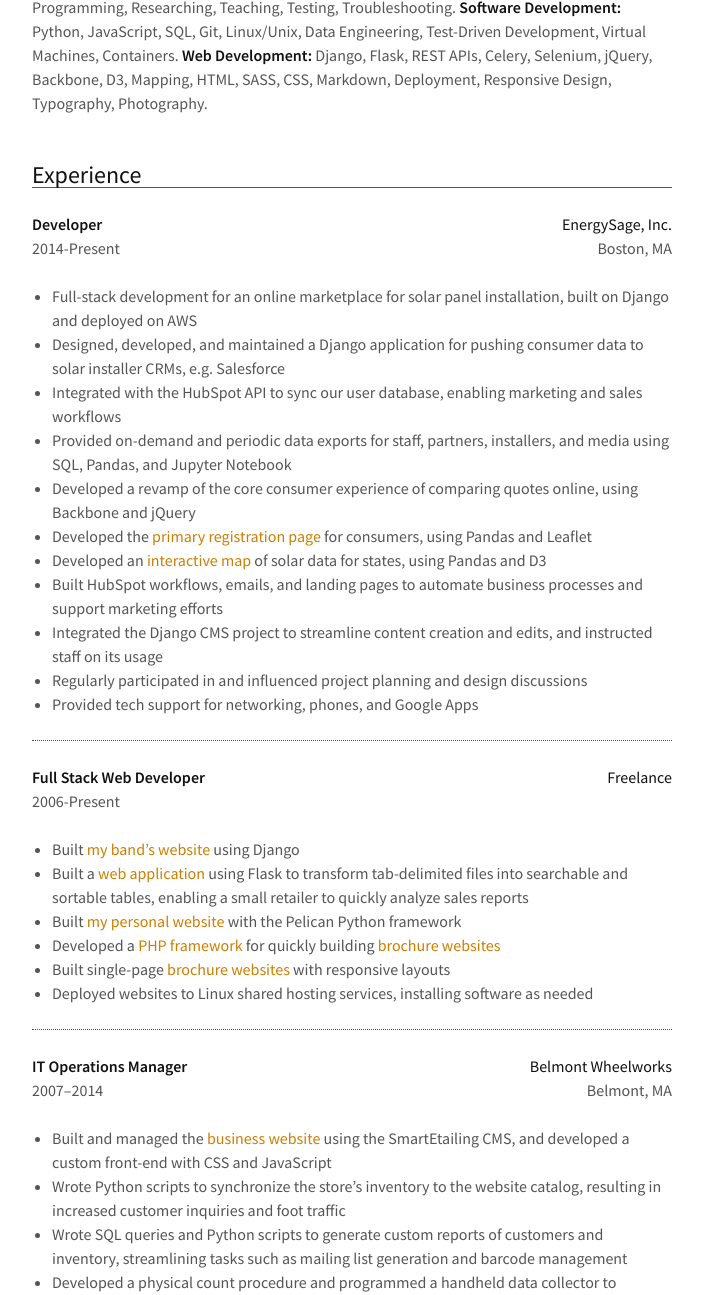
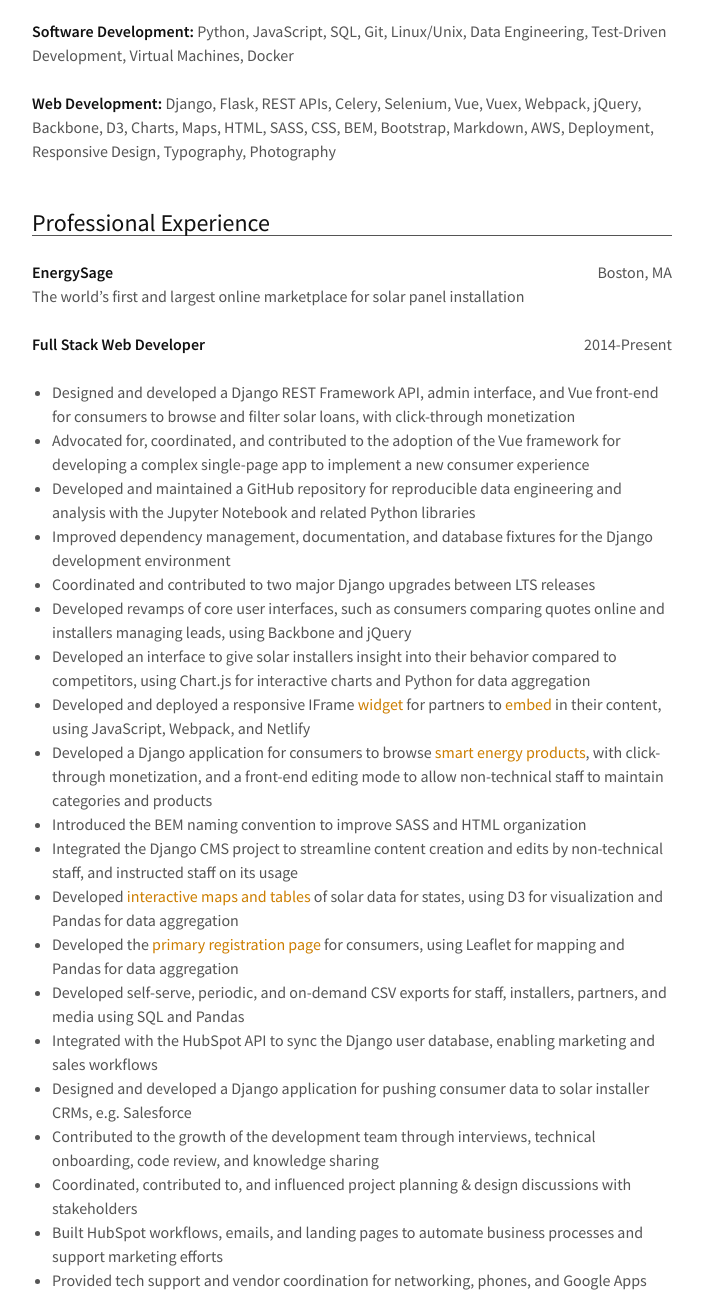
Before and after one commit to bhrutledge/resume, a plain HTML site: page brian-rutledge-resume.html in a window 1280 px wide. Shown: the part 462-1757 px from the top of the page, without its empty margins (288-991 px from the left). Drawn offline with Linux system fonts and the light colour scheme.

Commit message:
Update HTML and PDF output

```diff
--- a/brian-rutledge-resume.html
+++ b/brian-rutledge-resume.html
@@ -1,14 +1,19 @@
 <!DOCTYPE html>
-<html>
+<html xmlns="http://www.w3.org/1999/xhtml" lang="" xml:lang="">
 <head>
-  <meta charset="utf-8">
-  <meta name="generator" content="pandoc">
-  <meta name="viewport" content="width=device-width, initial-scale=1.0, user-scalable=yes">
+  <meta charset="utf-8" />
+  <meta name="generator" content="pandoc" />
+  <meta name="viewport" content="width=device-width, initial-scale=1.0, user-scalable=yes" />
   <title>Brian H. Rutledge</title>
-  <style type="text/css">code{white-space: pre;}</style>
-  <link rel="stylesheet" href="css/import.css">
-  <link rel="stylesheet" href="css/normalize.css">
-  <link rel="stylesheet" href="css/style.css">
+  <style type="text/css">
+      code{white-space: pre-wrap;}
+      span.smallcaps{font-variant: small-caps;}
+      span.underline{text-decoration: underline;}
+      div.column{display: inline-block; vertical-align: top; width: 50%;}
+  </style>
+  <link rel="stylesheet" href="css/import.css" />
+  <link rel="stylesheet" href="css/normalize.css" />
+  <link rel="stylesheet" href="css/style.css" />
   <!--[if lt IE 9]>
     <script src="//cdnjs.cloudflare.com/ajax/libs/html5shiv/3.7.3/html5shiv-printshiv.min.js"></script>
   <![endif]-->
@@ -16,7 +21,7 @@
 <body>
 <section id="brian-h.-rutledge" class="level1">
 <h1>Brian H. Rutledge</h1>
-<p>Software Solutions<br />
+<p>Software Engineer<br />
 Arlington, MA</p>
 <p>617-955-7782<br />
 <script type="text/javascript">
@@ -25,42 +30,53 @@
 document.write('<a h'+'ref'+'="ma'+'ilto'+':'+e+'" clas'+'s="em' + 'ail">'+e+'<\/'+'a'+'>');
 // -->
 </script><noscript>&#98;&#114;&#x69;&#x61;&#110;&#32;&#x61;&#116;&#32;&#98;&#104;&#114;&#x75;&#116;&#108;&#x65;&#100;&#x67;&#x65;&#32;&#100;&#x6f;&#116;&#32;&#x63;&#x6f;&#x6d;</noscript><br />
-<a href="http://github.com/bhrutledge" class="uri">http://github.com/bhrutledge</a><br />
-<a href="http://linkedin.com/in/bhrutledge" class="uri">http://linkedin.com/in/bhrutledge</a></p>
+<a href="http://github.com/bhrutledge" class="uri">http://github.com/bhrutledge</a></p>
 <section id="summary" class="level2">
 <h2>Summary</h2>
 <p>I have been writing and using software to solve problems for over 15 years. I was an embedded software engineer for three years, then left the industry in 2005 to pursue people-oriented work. I was fortunate to find it at a large bike shop, where I enjoyed the flow of a variety roles, from selling bikes to administering software. In 2014, I made the switch to professional web development, with a focus on exercising my skills with like-minded people working to speed the adoption of renewable energy. In my free time, I have expanded my software development skills by building responsive websites back-to-front. I enjoy studying software systems and explaining how they work.</p>
 </section>
-<section id="skills" class="level2">
-<h2>Skills</h2>
-<p>Adapting, Analyzing, Assimilating, Coding, Communicating, Debugging, Editing, Explaining, Programming, Researching, Teaching, Testing, Troubleshooting. <strong>Software Development:</strong> Python, JavaScript, SQL, Git, Linux/Unix, Data Engineering, Test-Driven Development, Virtual Machines, Containers. <strong>Web Development:</strong> Django, Flask, REST APIs, Celery, Selenium, jQuery, Backbone, D3, Mapping, HTML, SASS, CSS, Markdown, Deployment, Responsive Design, Typography, Photography.</p>
+<section id="key-skills-and-technologies" class="level2">
+<h2>Key Skills and Technologies</h2>
+<p>Adapting, Analyzing, Assimilating, Coding, Communicating, Debugging, Documenting, Editing, Explaining, Programming, Researching, Teaching, Testing, Troubleshooting</p>
+<p><strong>Software Development:</strong> Python, JavaScript, SQL, Git, Linux/Unix, Data Engineering, Test-Driven Development, Virtual Machines, Docker</p>
+<p><strong>Web Development:</strong> Django, Flask, REST APIs, Celery, Selenium, Vue, Vuex, Webpack, jQuery, Backbone, D3, Charts, Maps, HTML, SASS, CSS, BEM, Bootstrap, Markdown, AWS, Deployment, Responsive Design, Typography, Photography</p>
 </section>
-<section id="experience" class="level2">
-<h2>Experience</h2>
-<section id="energysage-inc." class="level3">
-<h3>EnergySage, Inc.</h3>
+<section id="professional-experience" class="level2">
+<h2>Professional Experience</h2>
+<section id="energysage" class="level3">
+<h3>EnergySage</h3>
 <p>Boston, MA</p>
-<section id="developer" class="level4">
-<h4>Developer</h4>
+<p>The world’s first and largest online marketplace for solar panel installation</p>
+<section id="full-stack-web-developer" class="level4">
+<h4>Full Stack Web Developer</h4>
 <p>2014-Present</p>
 <ul>
-<li>Full-stack development for an online marketplace for solar panel installation, built on Django and deployed on AWS</li>
-<li>Designed, developed, and maintained a Django application for pushing consumer data to solar installer CRMs, e.g. Salesforce</li>
-<li>Integrated with the HubSpot API to sync our user database, enabling marketing and sales workflows</li>
-<li>Provided on-demand and periodic data exports for staff, partners, installers, and media using SQL, Pandas, and Jupyter Notebook</li>
-<li>Developed a revamp of the core consumer experience of comparing quotes online, using Backbone and jQuery</li>
-<li>Developed the <a href="https://www.energysage.com/market/start/?zip_code=02474">primary registration page</a> for consumers, using Pandas and Leaflet</li>
-<li>Developed an <a href="http://www.energysage.com/solar-panels/ma/">interactive map</a> of solar data for states, using Pandas and D3</li>
+<li>Designed and developed a Django REST Framework API, admin interface, and Vue front-end for consumers to browse and filter solar loans, with click-through monetization</li>
+<li>Advocated for, coordinated, and contributed to the adoption of the Vue framework for developing a complex single-page app to implement a new consumer experience</li>
+<li>Developed and maintained a GitHub repository for reproducible data engineering and analysis with the Jupyter Notebook and related Python libraries</li>
+<li>Improved dependency management, documentation, and database fixtures for the Django development environment</li>
+<li>Coordinated and contributed to two major Django upgrades between LTS releases</li>
+<li>Developed revamps of core user interfaces, such as consumers comparing quotes online and installers managing leads, using Backbone and jQuery</li>
+<li>Developed an interface to give solar installers insight into their behavior compared to competitors, using Chart.js for interactive charts and Python for data aggregation</li>
+<li>Developed and deployed a responsive IFrame <a href="https://widgets.energysage.com/dsire/">widget</a> for partners to <a href="http://programs.dsireusa.org/system/program/detail/1235">embed</a> in their content, using JavaScript, Webpack, and Netlify</li>
+<li>Developed a Django application for consumers to browse <a href="https://www.energysage.com/energy-products/">smart energy products</a>, with click-through monetization, and a front-end editing mode to allow non-technical staff to maintain categories and products</li>
+<li>Introduced the BEM naming convention to improve SASS and HTML organization</li>
+<li>Integrated the Django CMS project to streamline content creation and edits by non-technical staff, and instructed staff on its usage</li>
+<li>Developed <a href="http://www.energysage.com/solar-panels/ma/">interactive maps and tables</a> of solar data for states, using D3 for visualization and Pandas for data aggregation</li>
+<li>Developed the <a href="https://www.energysage.com/market/start/?zip_code=02474">primary registration page</a> for consumers, using Leaflet for mapping and Pandas for data aggregation</li>
+<li>Developed self-serve, periodic, and on-demand CSV exports for staff, installers, partners, and media using SQL and Pandas</li>
+<li>Integrated with the HubSpot API to sync the Django user database, enabling marketing and sales workflows</li>
+<li>Designed and developed a Django application for pushing consumer data to solar installer CRMs, e.g. Salesforce</li>
+<li>Contributed to the growth of the development team through interviews, technical onboarding, code review, and knowledge sharing</li>
+<li>Coordinated, contributed to, and influenced project planning &amp; design discussions with stakeholders</li>
 <li>Built HubSpot workflows, emails, and landing pages to automate business processes and support marketing efforts</li>
-<li>Integrated the Django CMS project to streamline content creation and edits, and instructed staff on its usage</li>
-<li>Regularly participated in and influenced project planning and design discussions</li>
-<li>Provided tech support for networking, phones, and Google Apps</li>
+<li>Provided tech support and vendor coordination for networking, phones, and Google Apps</li>
 </ul>
 </section>
 </section>
 <section id="freelance" class="level3">
 <h3>Freelance</h3>
-<section id="full-stack-web-developer" class="level4">
+<section id="full-stack-web-developer-1" class="level4">
 <h4>Full Stack Web Developer</h4>
 <p>2006-Present</p>
 <ul>
@@ -76,6 +92,7 @@
 <section id="belmont-wheelworks" class="level3">
 <h3>Belmont Wheelworks</h3>
 <p>Belmont, MA</p>
+<p>Bicycle sales and service, catering to all levels of cyclists in greater Boston</p>
 <section id="it-operations-manager" class="level4">
 <h4>IT Operations Manager</h4>
 <p>2007–2014</p>
@@ -110,6 +127,7 @@
 <section id="darwins-ltd." class="level3">
 <h3>Darwin’s Ltd.</h3>
 <p>Cambridge, MA</p>
+<p>Independent coffee and sandwich shop serving Harvard Square</p>
 <section id="buyer-sandwich-maker-barista" class="level4">
 <h4>Buyer, Sandwich Maker, Barista</h4>
 <p>2005–2006</p>
@@ -122,6 +140,7 @@
 <section id="applied-innovation-inc." class="level3">
 <h3>Applied Innovation Inc.</h3>
 <p>Dublin, OH</p>
+<p>Network management hardware and software for the telecommunications industry</p>
 <section id="software-engineer" class="level4">
 <h4>Software Engineer</h4>
 <p>2001–2005</p>
@@ -150,7 +169,7 @@
 <h4>Grader</h4>
 <p>1999-2000</p>
 <ul>
-<li>Graded papers for an introductory software development course in C++</li>
+<li>Graded papers for honors introductory software development course in C++</li>
 <li>Provided guidance for 35-40 students during and outside of class</li>
 </ul>
 </section>
--- a/css/style.css
+++ b/css/style.css
@@ -58,6 +58,7 @@
     margin: 0;
 }
 
+/* Section */
 h2 {
     font-weight: normal;
     font-size: 1.5em; /* 24px */
@@ -70,29 +71,45 @@
     display: none;
 }
 
-h3 {
-    font-weight: normal;
-    font-size: 1.2em; /* 20px */
-    line-height: 1.2;
-    margin: 1.2em 0 0;
+/* Company */
+/* TODO: border-bottom? */
+.level3:not(:first-of-type) {
+    border-top: 1px dotted #555;
 }
 
+/* Company name */
+h3 {
+    font-size: 1em;
+    margin: 1.5em 0 0;
+}
+
+/* First company name */
 h2 + section h3 {
     margin-top: 0;
     padding-top: 0;
 }
 
-.level3 {
-    border-top: 1px dotted #555;
+/* City */
+h3 + p {
+    margin-top: -1.5em;
+    text-align: right;
 }
 
-h2 + .level3 {
-    border-top: none;
+/* Description */
+h3 + p + p {
+    margin-top: -1.5em;
 }
 
+/* Role */
 h4 {
     font-size: 1em; /* 16px */
     margin: 1.5em 0 0;
+}
+
+/* Dates */
+h4 + p {
+    margin-top: -1.5em;
+    text-align: right;
 }
 
 small {
@@ -146,6 +163,7 @@
 }
 
 @media only screen and (min-width: 480px), print {
+    /* Contact info */
     h1 + p + p {
         text-align: right;
         margin-top: -6em;
@@ -153,27 +171,6 @@
 }
 
 @media only screen and (min-width: 768px), print {
-    .level3 {
-        text-align: right;
-    }
-
-    .level4 {
-        text-align: left;
-    }
-
-    h3 {
-        font-size: 1em; /* 20px */
-        line-height: 1.5;
-        margin: 1.5em 0 0;
-    }
-
-    h3 + section {
-        margin-top: -3em;
-    }
-
-    h3 + p + section {
-        margin-top: -4.5em;
-    }
 }
 
 /* TODO: Columns on wide screens and print */
@@ -205,12 +202,12 @@
         widows: 3;
     }
 
+    /* TODO: No page break after h2 */
+
     .level3,
     .level3 li {
         page-break-inside: avoid;
     }
 
-    .level3 {
-
     /* TODO: Footnote links */
 }
```
Also changed, not shown: brian-rutledge-resume.md (+24 -9 lines), 2 other files.
